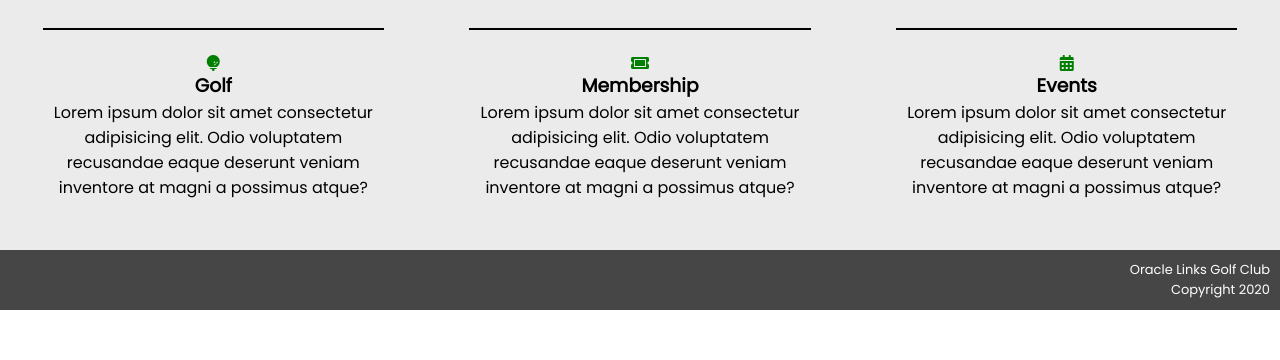
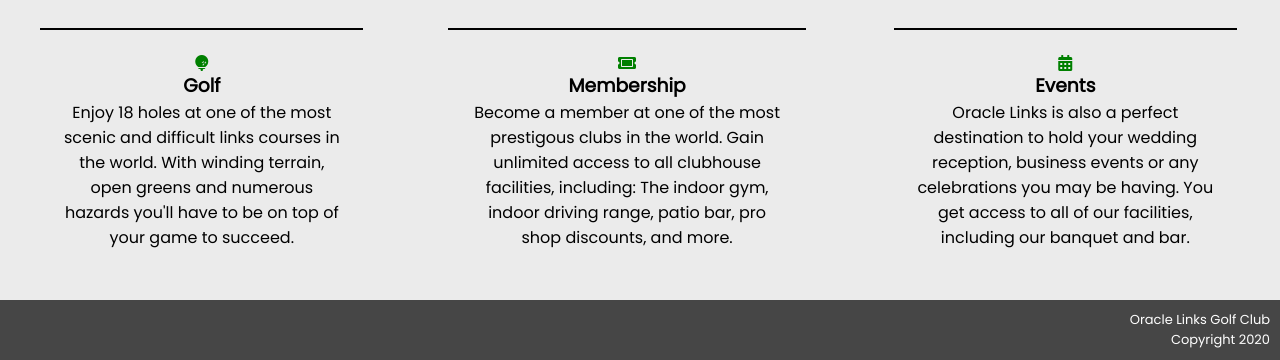
Before and after one commit to Austin2997/Austin2997.github.io, a plain HTML site: page index.html in a window 1280 px wide. Shown: the part 822-1182 px from the top of the page. Before the commit the page ends 1132 px from the top, so only its background shows below. Drawn offline with Linux system fonts and the light colour scheme.

Commit message:
Add files via upload

```diff
--- a/index.html
+++ b/index.html
@@ -66,27 +66,30 @@
         <hr id="tophr">
     <i id="golficon" class="fas fa-golf-ball"></i>
     <h3 class="subheading">Golf</h3>
-    <p id="golfp" class="servicepara">Lorem ipsum dolor sit amet consectetur adipisicing elit.
-    Odio voluptatem recusandae eaque deserunt veniam inventore at
-     magni a possimus atque?</p>
+    <p id="golfp" class="servicepara">Enjoy 18 holes at one of the most scenic and difficult links courses
+        in the world. With winding terrain, open greens and numerous hazards you'll have to be on top
+        of your game to succeed.
+    </p>
     </div>
 
     <div class="serviceheader">
         <hr class="midhr">
     <i id="membericon" class="fas fa-ticket-alt"></i>
     <h3 class="subheading">Membership</h3>
-    <p id="memberp" class="servicepara">Lorem ipsum dolor sit amet consectetur adipisicing elit.
-    Odio voluptatem recusandae eaque deserunt veniam inventore at
-     magni a possimus atque?</p>
+    <p id="memberp" class="servicepara">Become a member at one of the most prestigous clubs in the world.
+        Gain unlimited access to all clubhouse facilities, including: The indoor gym, indoor driving range,
+        patio bar, pro shop discounts, and more.
+    </p>
     </div>
 
     <div class="serviceheader">
         <hr>
     <i id="eventicon" class="fas fa-calendar-alt"></i>
     <h3 class="subheading">Events</h3>
-    <p class="servicepara">Lorem ipsum dolor sit amet consectetur adipisicing elit.
-    Odio voluptatem recusandae eaque deserunt veniam inventore at
-     magni a possimus atque?</p>
+    <p class="servicepara">Oracle Links is also a perfect destination to hold your wedding reception,
+        business events or any celebrations you may be having. You get access to all of our facilities, including our banquet
+        and bar.
+     </p>
     </div>
 
 </section>
--- a/style.css
+++ b/style.css
@@ -45,6 +45,7 @@ ul{
 
 }
 
+
 li {
     list-style-type: none;
 
@@ -58,7 +59,7 @@ a:link{
 
 a:hover{
     color: green;
-    font-size: 20px;
+
 }
 
 
@@ -133,7 +134,7 @@ section {
 .servicepara {
     margin-left: auto;
     margin-right: auto;
-    width: 80%;
+    width: 70%;
 }
 
 hr {
@@ -179,9 +180,11 @@ footer {
 }
 
 /* Extra small devices (phones, 600px and down) */
-@media only screen and (max-width: 600px) {
-    body {
-        overflow-x: hidden!important;
+        @media only screen and (max-width: 600px) {
+            body {
+                overflow-x: hidden!important;
+            }
+        }
         @media only screen and (min-width: 600px) {
             body {
                 overflow-x: hidden!important;
```
